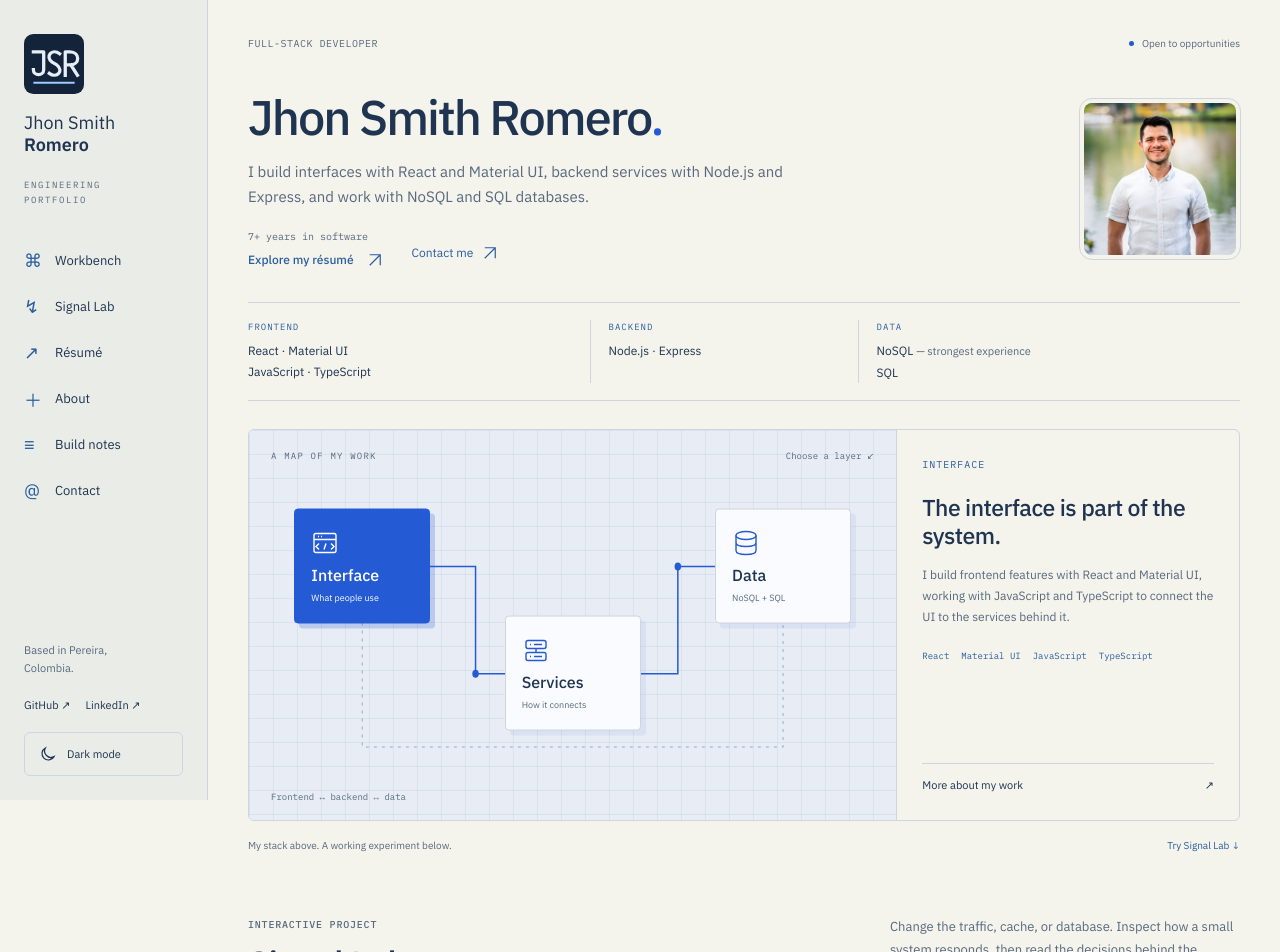
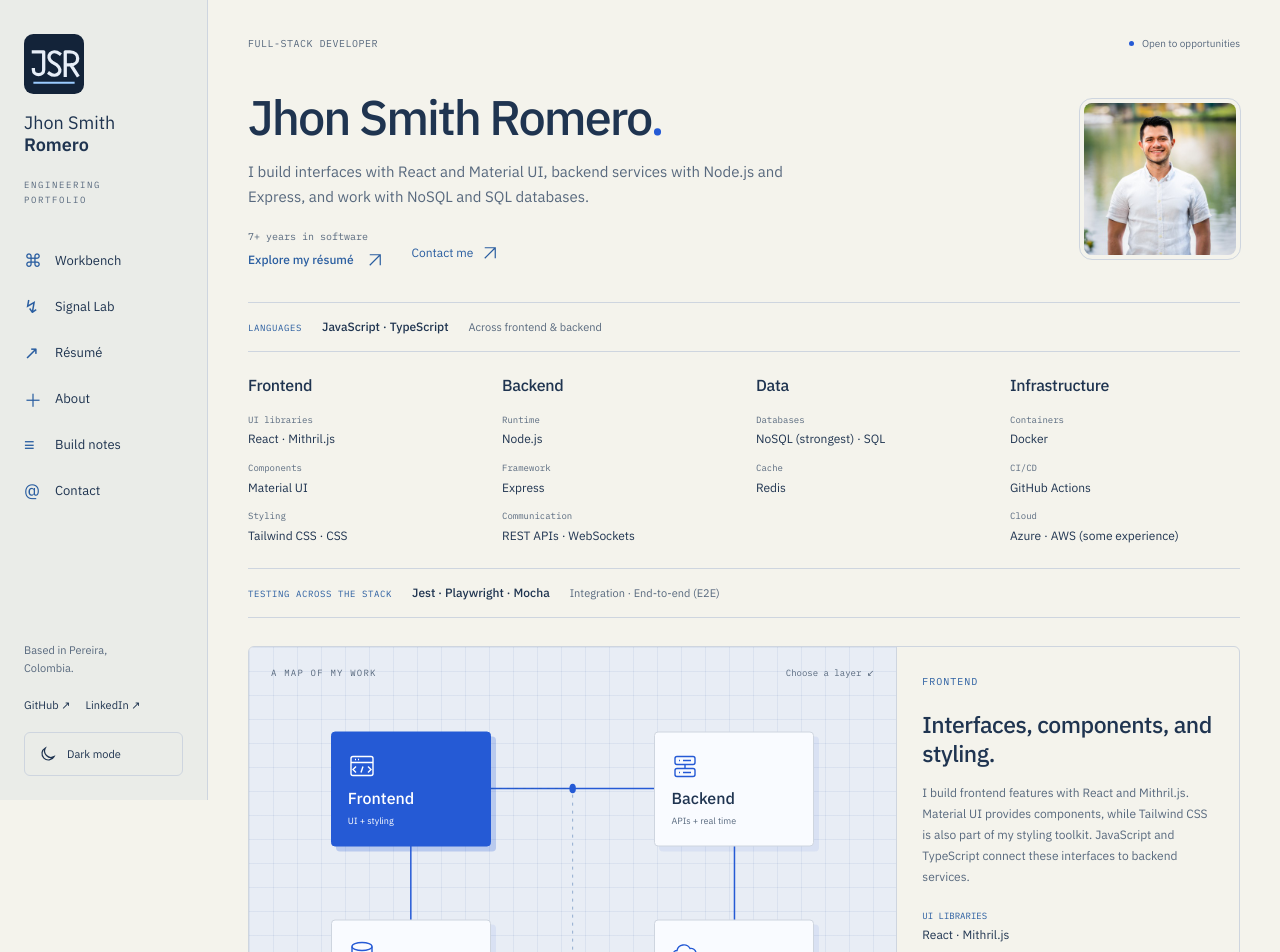
Before and after one commit to JhonSmithRomeroSolorzano/portfolio-lab, a React (Vite) app: page / in a window 1280 px wide. Shown: the top 952 px of the page. Built offline with nearby package versions, Linux system fonts and the light colour scheme.

Commit message:
feat: organize the technology stack and add infrastructure

```diff
--- a/src/App.tsx
+++ b/src/App.tsx
@@ -17,6 +17,8 @@ import { QueueExperiment } from "./QueueExperiment";
 
 import { observeScrollReveals } from "./scroll-reveals";
 import { StackMap } from "./StackMap";
+import { TechnologyOverview } from "./TechnologyOverview";
+import { stackLayers } from "./technology-stack";
 import { ResumeSection } from "./ResumeSection";
 import { LINKEDIN } from "./profile";
 import { ThemeSwitcher } from "./ThemeSwitcher";
@@ -431,27 +433,6 @@ function SignalLab() {
   );
 }
 
-const skills = [
-  {
-    number: "01",
-    title: "The experience.",
-    text: "Interfaces that connect people to the systems behind them.",
-    tags: ["React", "Material UI", "TypeScript", "JavaScript", "Mithril.js"],
-  },
-  {
-    number: "02",
-    title: "The system.",
-    text: "APIs, data flows, and the details that keep an application moving.",
-    tags: ["Node.js", "Express", "NoSQL", "Redis", "WebSockets"],
-  },
-  {
-    number: "03",
-    title: "The delivery.",
-    text: "Testing, repeatable builds, and getting changes into production.",
-    tags: ["Docker", "GitHub Actions", "CI/CD", "Testing"],
-  },
-];
-
 export function App() {
   const mainRef = useRef<HTMLElement>(null);
   useEffect(
@@ -564,31 +545,7 @@ export function App() {
                   fetchPriority="high"
                 />
               </div>
-              <dl
-                className="technology-overview"
-                aria-label="My technology stack"
-              >
-                <div>
-                  <dt>Frontend</dt>
-                  <dd>
-                    React · Material UI
-                    <br />
-                    JavaScript · TypeScript
-                  </dd>
-                </div>
-                <div>
-                  <dt>Backend</dt>
-                  <dd>Node.js · Express</dd>
-                </div>
-                <div>
-                  <dt>Data</dt>
-                  <dd>
-                    NoSQL <span>— strongest experience</span>
-                    <br />
-                    SQL
-                  </dd>
-                </div>
-              </dl>
+              <TechnologyOverview />
               <StackMap />
               <div className="workbench-caption">
                 <span>My stack above. A working experiment below.</span>
@@ -661,22 +618,24 @@ export function App() {
                 </a>
               </div>
               <div className="skill-list">
-                {skills.map((skill) => (
+                {stackLayers.map((skill, index) => (
                   <article
                     className="skill-row"
-                    key={skill.number}
-                    data-reveal={Number(skill.number) * 50}
+                    key={skill.id}
+                    data-reveal={index * 50}
                   >
                     <span className="skill-marker" aria-hidden="true">
                       ↳
                     </span>
                     <div>
-                      <h3>{skill.title}</h3>
-                      <p>{skill.text}</p>
+                      <h3>{skill.name}</h3>
+                      <p>{skill.description}</p>
                       <div className="tags">
-                        {skill.tags.map((tag) => (
-                          <span key={tag}>{tag}</span>
-                        ))}
+                        {skill.groups
+                          .flatMap((group) => group.items)
+                          .map((tag) => (
+                            <span key={tag}>{tag}</span>
+                          ))}
                       </div>
                     </div>
                   </article>
--- a/src/StackMap.tsx
+++ b/src/StackMap.tsx
@@ -1,40 +1,6 @@
 import { useState } from "react";
 
-const layers = [
-  {
-    id: "interface",
-    name: "Interface",
-    caption: "What people use",
-    title: "The interface is part of the system.",
-    description:
-      "I build frontend features with React and Material UI, working with JavaScript and TypeScript to connect the UI to the services behind it.",
-    tools: ["React", "Material UI", "JavaScript", "TypeScript"],
-    destination: "#about",
-    action: "More about my work",
-  },
-  {
-    id: "services",
-    name: "Services",
-    caption: "How it connects",
-    title: "Follow the request beyond the screen.",
-    description:
-      "I build backend services with Node.js and Express, connecting interfaces to data and application logic. My experience also includes Redis caching and WebSocket communication.",
-    tools: ["Node.js", "Express", "Redis", "WebSockets"],
-    destination: "#lab",
-    action: "Open Signal Lab",
-  },
-  {
-    id: "data",
-    name: "Data",
-    caption: "NoSQL + SQL",
-    title: "Strongest in NoSQL. Experienced in SQL.",
-    description:
-      "NoSQL databases are my strongest area of database experience. I also work with SQL databases, connecting both to backend services and the interfaces that use them.",
-    tools: ["NoSQL", "SQL"],
-    destination: "#resume",
-    action: "Read my experience",
-  },
-] as const;
+import { stackLayers } from "./technology-stack";
 
 function LayerIcon({ kind }: { kind: string }) {
   return (
@@ -47,21 +13,26 @@ function LayerIcon({ kind }: { kind: string }) {
       strokeWidth="1.4"
       aria-hidden="true"
     >
-      {kind === "interface" ? (
+      {kind === "frontend" ? (
         <>
           <rect x="3" y="4" width="22" height="19" rx="2" />
           <path d="M3 10h22M7 7h1m2 0h1M8 14l-3 3 3 3m12-6 3 3-3 3m-5-6-2 6" />
         </>
-      ) : kind === "services" ? (
+      ) : kind === "backend" ? (
         <>
           <rect x="4" y="4" width="20" height="8" rx="2" />
           <rect x="4" y="16" width="20" height="8" rx="2" />
           <path d="M8 8h1m3 0h8M8 20h1m3 0h8M14 12v4" />
         </>
-      ) : (
+      ) : kind === "data" ? (
         <>
           <ellipse cx="14" cy="6" rx="10" ry="4" />
           <path d="M4 6v15c0 5.3 20 5.3 20 0V6M4 13c0 5.3 20 5.3 20 0" />
+        </>
+      ) : (
+        <>
+          <path d="M7 18H6a4 4 0 0 1 0-8 7 7 0 0 1 13-2 5 5 0 0 1 2 10h-2" />
+          <path d="M14 24V13m-4 4 4-4 4 4M9 25h10" />
         </>
       )}
     </svg>
@@ -70,8 +41,8 @@ function LayerIcon({ kind }: { kind: string }) {
 
 export function StackMap() {
   const [selected, setSelected] =
-    useState<(typeof layers)[number]["id"]>("interface");
-  const layer = layers.find((item) => item.id === selected)!;
+    useState<(typeof stackLayers)[number]["id"]>("frontend");
+  const layer = stackLayers.find((item) => item.id === selected)!;
   return (
     <div className="stack-map">
       <div className="stack-drawing" role="group" aria-label="Explore my stack">
@@ -88,15 +59,12 @@ export function StackMap() {
           fill="none"
           aria-hidden="true"
         >
-          <path
-            className="map-wire"
-            d="M140 140H280V250H400M400 250H530V140H660"
-          />
-          <path className="map-wire-secondary" d="M140 140V325H660V140" />
-          <circle cx="280" cy="250" r="4" />
-          <circle cx="530" cy="140" r="4" />
+          <path className="map-wire" d="M200 120H600V280H200V120" />
+          <path className="map-wire-secondary" d="M200 120H400V280H600" />
+          <circle cx="400" cy="120" r="4" />
+          <circle cx="400" cy="280" r="4" />
         </svg>
-        {layers.map((item) => (
+        {stackLayers.map((item) => (
           <button
             key={item.id}
             type="button"
@@ -111,7 +79,9 @@ export function StackMap() {
             <span>{item.caption}</span>
           </button>
         ))}
-        <p className="map-footnote">Frontend ↔ backend ↔ data</p>
+        <p className="map-footnote">
+          Frontend · backend · data · infrastructure
+        </p>
       </div>
       <div
         className="stack-detail"
@@ -124,11 +94,14 @@ export function StackMap() {
         <span className="stack-detail-label">{layer.name}</span>
         <h2>{layer.title}</h2>
         <p>{layer.description}</p>
-        <ul className="stack-tools" aria-label="Technologies">
-          {layer.tools.map((tool) => (
-            <li key={tool}>{tool}</li>
+        <dl className="stack-facts" aria-label="Technology categories">
+          {layer.groups.map((group) => (
+            <div key={group.label}>
+              <dt>{group.label}</dt>
+              <dd>{group.items.join(" · ")}</dd>
+            </div>
           ))}
-        </ul>
+        </dl>
         <a href={layer.destination}>
           {layer.action} <span aria-hidden="true">↗</span>
         </a>
--- /dev/null
+++ b/src/TechnologyOverview.tsx
@@ -0,0 +1,33 @@
+import { languages, stackLayers, testing } from "./technology-stack";
+
+export function TechnologyOverview() {
+  return (
+    <section className="technology-overview" aria-label="My technology stack">
+      <div className="stack-languages">
+        <span className="technology-label">Languages</span>
+        <strong>{languages.join(" · ")}</strong>
+        <span>Across frontend &amp; backend</span>
+      </div>
+      <div className="technology-areas">
+        {stackLayers.map((layer) => (
+          <div className="technology-area" key={layer.id}>
+            <h2>{layer.name}</h2>
+            <dl>
+              {layer.groups.map((group) => (
+                <div key={group.label}>
+                  <dt>{group.label}</dt>
+                  <dd>{group.items.join(" · ")}</dd>
+                </div>
+              ))}
+            </dl>
+          </div>
+        ))}
+      </div>
+      <div className="stack-testing">
+        <span className="technology-label">Testing across the stack</span>
+        <strong>{testing.tools.join(" · ")}</strong>
+        <span>{testing.levels.join(" · ")}</span>
+      </div>
+    </section>
+  );
+}
--- /dev/null
+++ b/src/technology-stack.ts
@@ -0,0 +1,69 @@
+// Experience confirmed by Jhon and his LinkedIn profile on October 6, 2026.
+// Preserve his distinction between Azure experience and some AWS experience.
+export const languages = ["JavaScript", "TypeScript"] as const;
+export const testing = {
+  tools: ["Jest", "Playwright", "Mocha"],
+  levels: ["Integration", "End-to-end (E2E)"],
+} as const;
+
+export const stackLayers = [
+  {
+    id: "frontend",
+    name: "Frontend",
+    caption: "UI + styling",
+    title: "Interfaces, components, and styling.",
+    description:
+      "I build frontend features with React and Mithril.js. Material UI provides components, while Tailwind CSS is also part of my styling toolkit. JavaScript and TypeScript connect these interfaces to backend services.",
+    groups: [
+      { label: "UI libraries", items: ["React", "Mithril.js"] },
+      { label: "Components", items: ["Material UI"] },
+      { label: "Styling", items: ["Tailwind CSS", "CSS"] },
+    ],
+    destination: "#about",
+    action: "More about my work",
+  },
+  {
+    id: "backend",
+    name: "Backend",
+    caption: "APIs + real time",
+    title: "Services behind the interface.",
+    description:
+      "I use JavaScript and TypeScript with the Node.js runtime and Express framework to build backend services. My work includes REST APIs and real-time communication with WebSockets.",
+    groups: [
+      { label: "Runtime", items: ["Node.js"] },
+      { label: "Framework", items: ["Express"] },
+      { label: "Communication", items: ["REST APIs", "WebSockets"] },
+    ],
+    destination: "#lab",
+    action: "Open Signal Lab",
+  },
+  {
+    id: "data",
+    name: "Data",
+    caption: "Databases + cache",
+    title: "Strongest in NoSQL. Experienced in SQL.",
+    description:
+      "NoSQL is my strongest area of database experience, alongside work with SQL databases. I also use Redis for caching, connecting data and fast repeated reads to the services that need them.",
+    groups: [
+      { label: "Databases", items: ["NoSQL (strongest)", "SQL"] },
+      { label: "Cache", items: ["Redis"] },
+    ],
+    destination: "#resume",
+    action: "Read my experience",
+  },
+  {
+    id: "infrastructure",
+    name: "Infrastructure",
+    caption: "Containers + delivery",
+    title: "From a change to a deployment.",
+    description:
+      "I work with Docker and GitHub Actions for continuous integration and continuous deployment (CI/CD). My cloud experience includes Azure and some work with AWS. Testing across the stack helps me check changes before they ship.",
+    groups: [
+      { label: "Containers", items: ["Docker"] },
+      { label: "CI/CD", items: ["GitHub Actions"] },
+      { label: "Cloud", items: ["Azure", "AWS (some experience)"] },
+    ],
+    destination: "#journal",
+    action: "Read the build notes",
+  },
+] as const;
--- a/src/workspace.css
+++ b/src/workspace.css
@@ -203,7 +203,7 @@
   overflow: clip;
 }
 .stack-drawing {
-  min-height: 390px;
+  min-height: 420px;
   position: relative;
   background-color: var(--board);
   background-image:
@@ -253,7 +253,7 @@
   justify-content: center;
   gap: 7px;
   padding: 16px;
-  width: 136px;
+  width: min(160px, 40%);
   height: 115px;
   border: 1px solid var(--line);
   background: var(--node);
@@ -266,17 +266,21 @@
     background 0.15s,
     box-shadow 0.15s;
 }
-.stack-node-interface {
-  left: 17.5%;
-  top: 35%;
+.stack-node-frontend {
+  left: 25%;
+  top: 30%;
 }
-.stack-node-services {
-  left: 50%;
-  top: 62.5%;
+.stack-node-backend {
+  left: 75%;
+  top: 30%;
 }
 .stack-node-data {
-  left: 82.5%;
-  top: 35%;
+  left: 25%;
+  top: 70%;
+}
+.stack-node-infrastructure {
+  left: 75%;
+  top: 70%;
 }
 .stack-node strong {
   font-weight: 500;
@@ -334,15 +338,21 @@
   color: var(--muted);
   margin: 0;
 }
-.stack-tools {
-  list-style: none;
-  display: flex;
-  flex-wrap: wrap;
-  padding: 0;
-  gap: 6px 12px;
-  font: 9px/1.6 var(--mono);
+.stack-facts {
+  display: grid;
+  gap: 12px;
   margin: 22px 0;
+}
+.stack-facts dt {
+  font: 9px/1.5 var(--mono);
+  text-transform: uppercase;
   color: var(--accent);
+  margin-bottom: 3px;
+}
+.stack-facts dd {
+  margin: 0;
+  font-size: 12px;
+  line-height: 1.6;
 }
 .stack-detail > a {
   margin-top: auto;
@@ -567,11 +577,9 @@ h2 {
     grid-template-columns: minmax(0, 1fr);
   }
   .stack-drawing {
-    min-height: 325px;
+    min-height: 390px;
   }
-  .stack-node {
-    width: 150px;
-  }
+
   .stack-detail {
     border-left: 0;
     border-top: 1px solid var(--line);
@@ -589,7 +597,7 @@ h2 {
     grid-column: 2;
     grid-row: 1 / 3;
   }
-  .stack-tools {
+  .stack-facts {
     grid-column: 2;
     margin: 0;
   }
@@ -735,25 +743,20 @@ h2 {
     font-size: 11px;
   }
   .stack-node {
-    width: 97px;
+    width: 42%;
     height: 103px;
     padding: 10px;
     gap: 6px;
   }
   .stack-node strong {
-    font-size: 14px;
+    font-size: 12px;
   }
   .stack-node > span {
     font-size: 7px;
   }
-  .stack-node-interface {
-    left: 20%;
-  }
-  .stack-node-data {
-    left: 80%;
-  }
+
   .stack-drawing {
-    min-height: 315px;
+    min-height: 350px;
   }
   .map-caption {
     inset-inline: 14px;
@@ -918,7 +921,7 @@ h2 {
 }
 @media (max-width: 360px) {
   .stack-node {
-    width: 86px;
+    width: 42%;
     padding-inline: 8px;
   }
   .stack-node > span {
@@ -990,32 +993,64 @@ h2 {
   text-underline-offset: 5px;
 }
 .technology-overview {
-  display: grid;
-  grid-template-columns: 1.1fr 0.85fr 1.3fr;
-  gap: 18px;
   margin: 0 0 28px;
-  padding: 17px 0;
   border-block: 1px solid var(--line);
 }
-.technology-overview > div + div {
-  border-left: 1px solid var(--line);
-  padding-left: 18px;
+.stack-languages,
+.stack-testing {
+  display: flex;
+  align-items: baseline;
+  flex-wrap: wrap;
+  gap: 8px 20px;
+  padding: 16px 0;
+  font-size: 12px;
 }
-.technology-overview dt {
+.technology-label {
   color: var(--accent);
+  font: 9px/1.6 var(--mono);
+  text-transform: uppercase;
+  letter-spacing: 0.6px;
+}
+.stack-languages strong,
+.stack-testing strong {
+  font-weight: 500;
+}
+.stack-languages > span:last-child,
+.stack-testing > span:last-child {
+  font-size: 11px;
+  color: var(--muted);
+}
+.technology-areas {
+  display: grid;
+  grid-template-columns: repeat(4, minmax(0, 1fr));
+  gap: 24px;
+  padding: 22px 0;
+  border-block: 1px solid var(--line);
+}
+.technology-area h2 {
+  font: 500 16px/1.4 var(--display);
+  letter-spacing: -0.3px;
+  margin: 0 0 16px;
+}
+.technology-area dl {
+  margin: 0;
+  display: grid;
+  gap: 12px;
+}
+.technology-area dt {
+  color: var(--muted);
   font: 9px/1.5 var(--mono);
-  text-transform: uppercase;
-  letter-spacing: 1px;
-  margin-bottom: 7px;
+  margin-bottom: 3px;
 }
-.technology-overview dd {
+.technology-area dd {
   margin: 0;
   font-size: 12px;
-  line-height: 1.75;
+  line-height: 1.65;
 }
-.technology-overview dd span {
-  color: var(--muted);
-  font-size: 11px;
+@media (max-width: 1180px) {
+  .technology-areas {
+    grid-template-columns: repeat(2, minmax(0, 1fr));
+  }
 }
 @media (max-width: 1180px) {
   .profile-portrait {
@@ -1039,22 +1074,21 @@ h2 {
     height: 88px;
     border-width: 3px;
   }
-  .technology-overview {
-    grid-template-columns: 1fr;
-    gap: 10px;
-    padding-block: 15px;
+  .technology-areas {
+    gap: 24px 18px;
   }
-  .technology-overview > div {
-    display: grid;
-    grid-template-columns: 75px minmax(0, 1fr);
-    align-items: baseline;
-    gap: 14px;
+  .technology-area h2 {
+    font-size: 14px;
   }
-  .technology-overview > div + div {
-    border: 0;
-    padding: 0;
+  .technology-area dd {
+    font-size: 11px;
   }
-  .technology-overview dt {
-    margin: 0;
+  .stack-languages,
+  .stack-testing {
+    gap: 6px 12px;
+  }
+  .stack-languages > span:last-child,
+  .stack-testing > span:last-child {
+    flex-basis: 100%;
   }
 }
```
Also changed, not shown: 2 other files (tests, documents, lock files or other folders).
